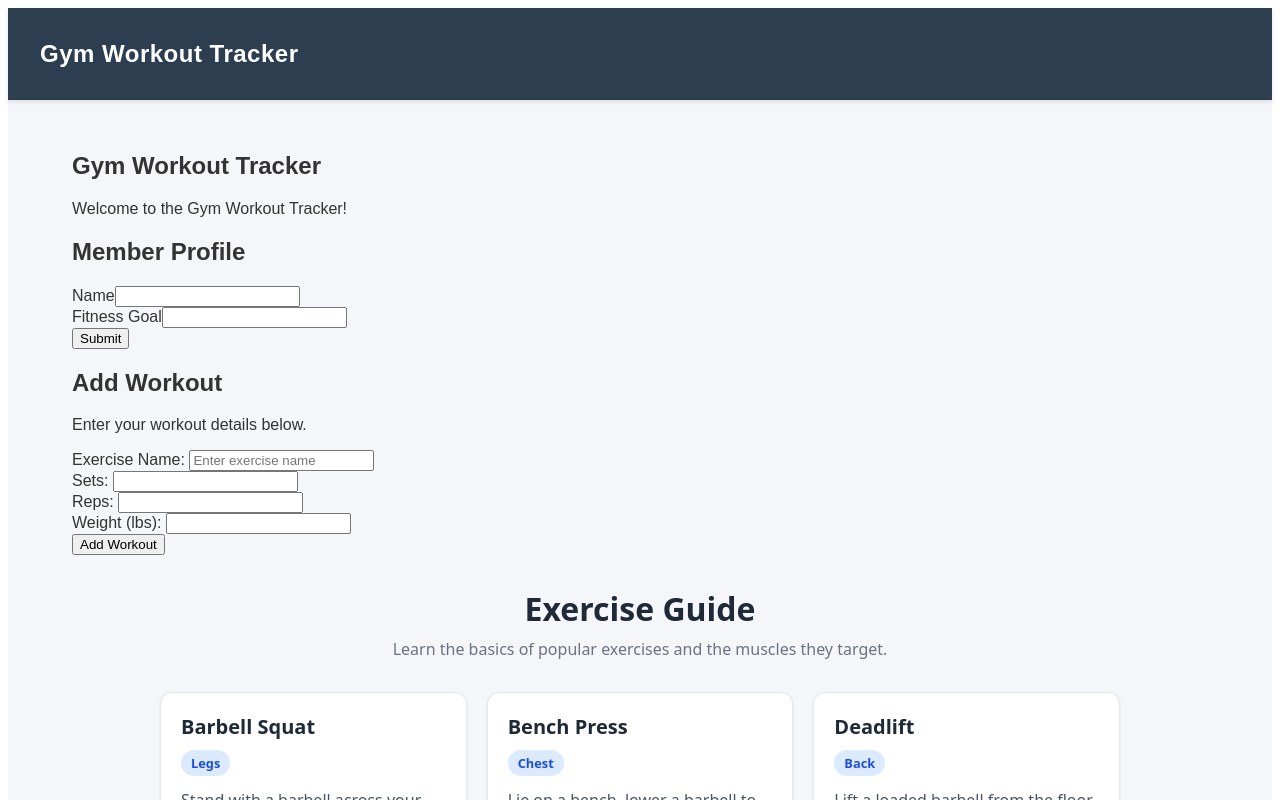
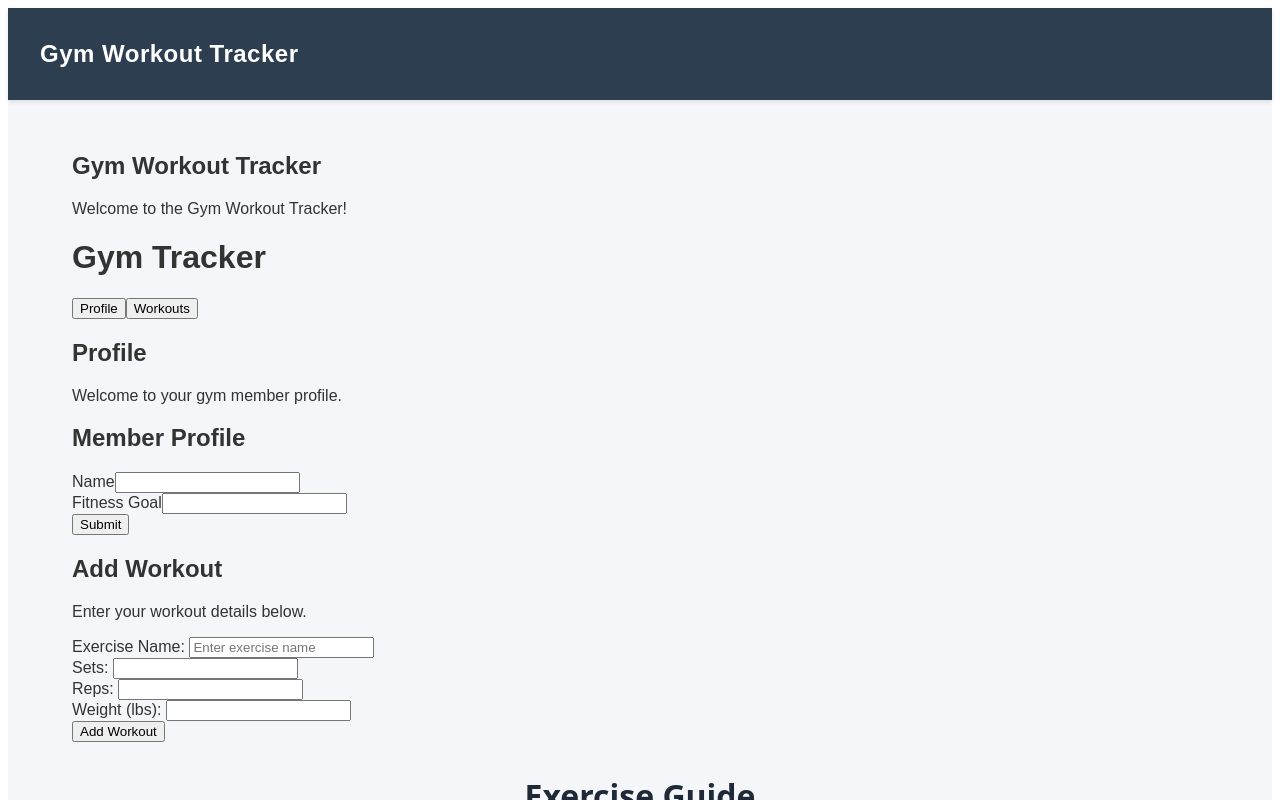
Before and after one commit to TarunJaggarapu/gym-tracker-ui, a React (Vite) app: page / in a window 1280 px wide. Shown: the top 800 px of the page. Built offline with nearby package versions, Linux system fonts and the light colour scheme.

Commit message:
Update App.jsx

```diff
--- a/src/App.jsx
+++ b/src/App.jsx
@@ -1,16 +1,24 @@
+//Navigation code
 import { GymTrackerUI } from './pages/gymtrackerui';
 import WorkoutForm from './WorkoutForm';
-import { MemberProfileForm } from './components/MemberProfileForm'
+import { MemberProfileForm } from './components/MemberProfileForm';
 import ExerciseGuide from './ExerciseGuide';
+import Navigation from './components/Navigation';
+
 export function App() {
   return (
     <GymTrackerUI>
       <div>
-      <h2>Gym Workout Tracker</h2>
-      <p>Welcome to the Gym Workout Tracker!</p>
-      <MemberProfileForm />
-      <WorkoutForm />
-      <ExerciseGuide />
+        <h2>Gym Workout Tracker</h2>
+        <p>Welcome to the Gym Workout Tracker!</p>
+
+        <Navigation />
+
+        <MemberProfileForm />
+
+        <WorkoutForm />
+
+        <ExerciseGuide />
       </div>
     </GymTrackerUI>
   );
```
